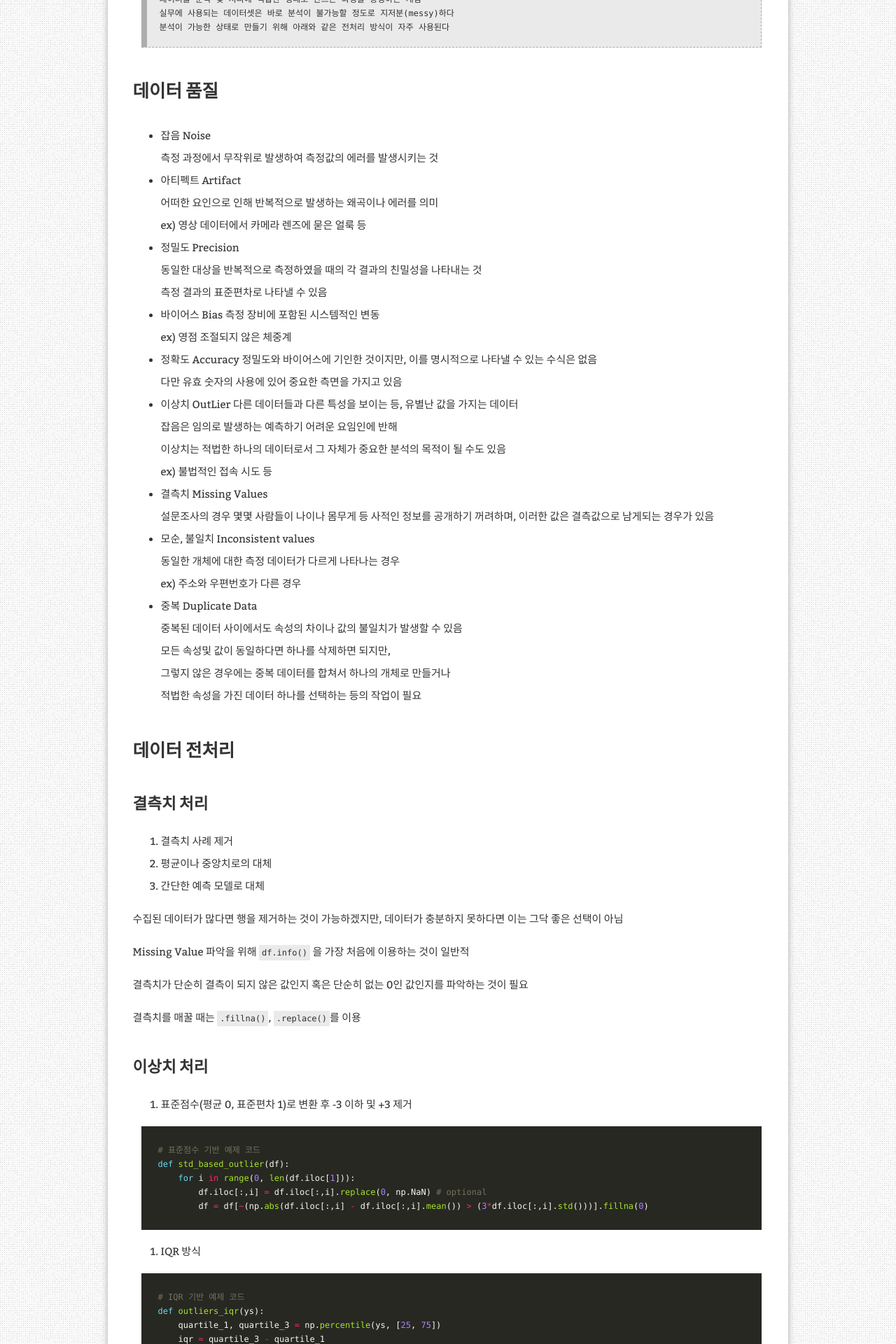
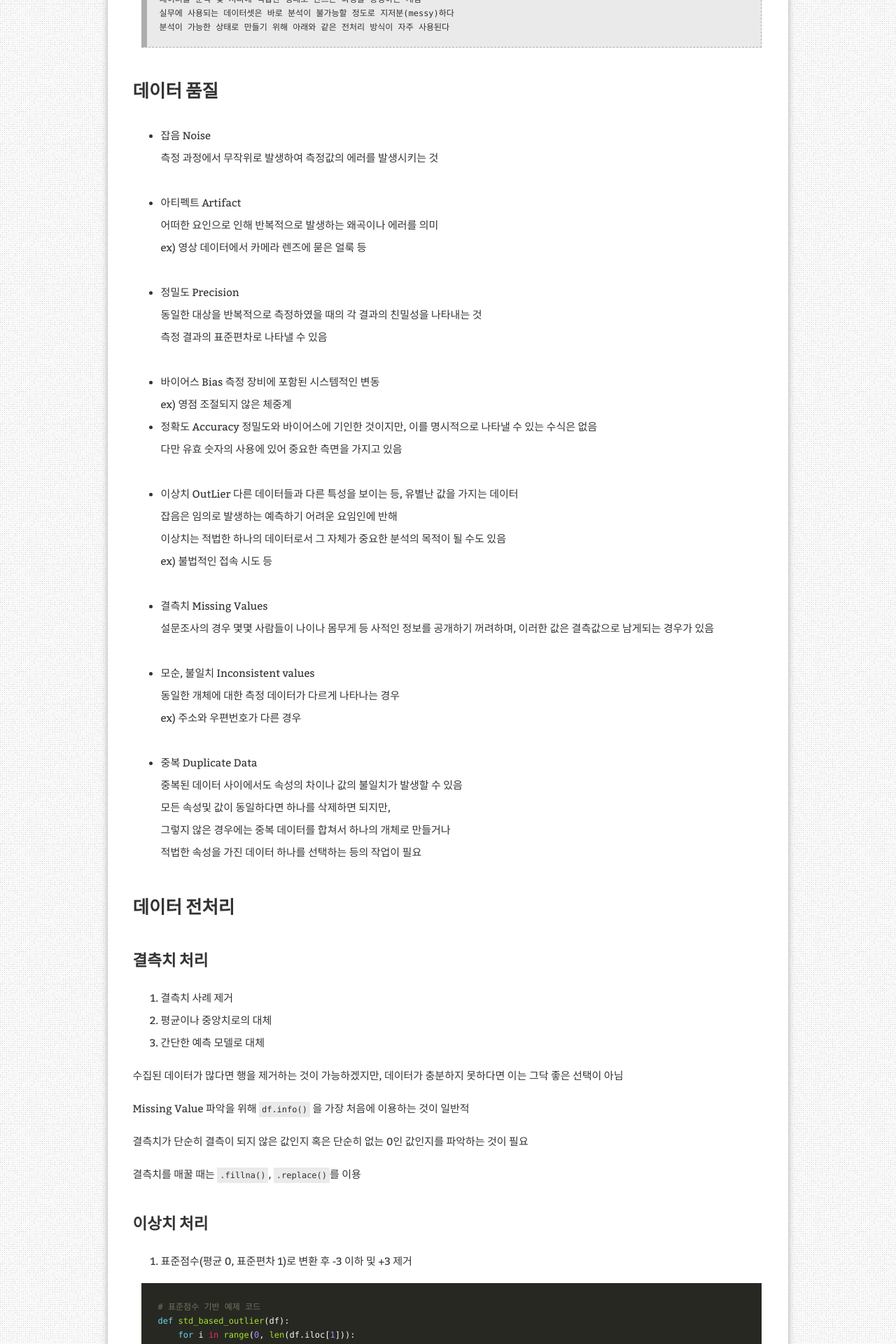
Before and after one commit to aristohyun/aristohyun.github.io, a Jekyll site: the page built from _posts/2021-07-08-Pre-Processing-data.md, in a window 1280 px wide. Shown: the part 794-2714 px from the top of the page at 70% size. Built offline with Jekyll 4.4.1, drawn with Linux system fonts in a browser that asks for light colours; formulas are drawn with MathJax 3; comment, search, counter and statistics services are not loaded.

Commit message:
Update 2021-07-08-Pre-Processing-data.md

```diff
--- a/_posts/2021-07-08-Pre-Processing-data.md
+++ b/_posts/2021-07-08-Pre-Processing-data.md
@@ -24,36 +24,36 @@ redirect_from:
 
 - 잡음 Noise
 측정 과정에서 무작위로 발생하여 측정값의 에러를 발생시키는 것
-
+<br/>
 - 아티펙트 Artifact
 어떠한 요인으로 인해 반복적으로 발생하는 왜곡이나 에러를 의미
 ex) 영상 데이터에서 카메라 렌즈에 묻은 얼룩 등
-
+<br/>
 - 정밀도 Precision
 동일한 대상을 반복적으로 측정하였을 때의 각 결과의 친밀성을 나타내는 것
 측정 결과의 표준편차로 나타낼 수 있음
-
+<br/>
 - 바이어스 Bias
 측정 장비에 포함된 시스템적인 변동
 ex) 영점 조절되지 않은 체중계
-
+<br/>
 - 정확도 Accuracy
 정밀도와 바이어스에 기인한 것이지만, 이를 명시적으로 나타낼 수 있는 수식은 없음
 다만 유효 숫자의 사용에 있어 중요한 측면을 가지고 있음
-
+<br/>
 - 이상치 OutLier
 다른 데이터들과 다른 특성을 보이는 등, 유별난 값을 가지는 데이터
 잡음은 임의로 발생하는 예측하기 어려운 요임인에 반해
 이상치는 적법한 하나의 데이터로서 그 자체가 중요한 분석의 목적이 될 수도 있음
 ex) 불법적인 접속 시도 등
-
+<br/>
 - 결측치 Missing Values
 설문조사의 경우 몇몇 사람들이 나이나 몸무게 등 사적인 정보를 공개하기 꺼려하며, 이러한 값은 결측값으로 남게되는 경우가 있음
-
+<br/>
 - 모순, 불일치 Inconsistent values
 동일한 개체에 대한 측정 데이터가 다르게 나타나는 경우
 ex) 주소와 우편번호가 다른 경우
-
+<br/>
 - 중복 Duplicate Data
 중복된 데이터 사이에서도 속성의 차이나 값의 불일치가 발생할 수 있음
 모든 속성및 값이 동일하다면 하나를 삭제하면 되지만,
@@ -131,12 +131,12 @@ df_log = df.apply(lambda x: np.log(x+1))
 
 - Box-Cox : 여러 k 값중 가장 작은 SSR(Residual) 선택
 
-@
+$
 \begin{cases}
  a=2 & \text{ if } x= 1 \\
  b=1 & \text{ if } x= 2
 \end{cases}
-@
+$
 
 
 - Robust_scale: median, interquartile range 사용(outlier 영향 최소화)
```
